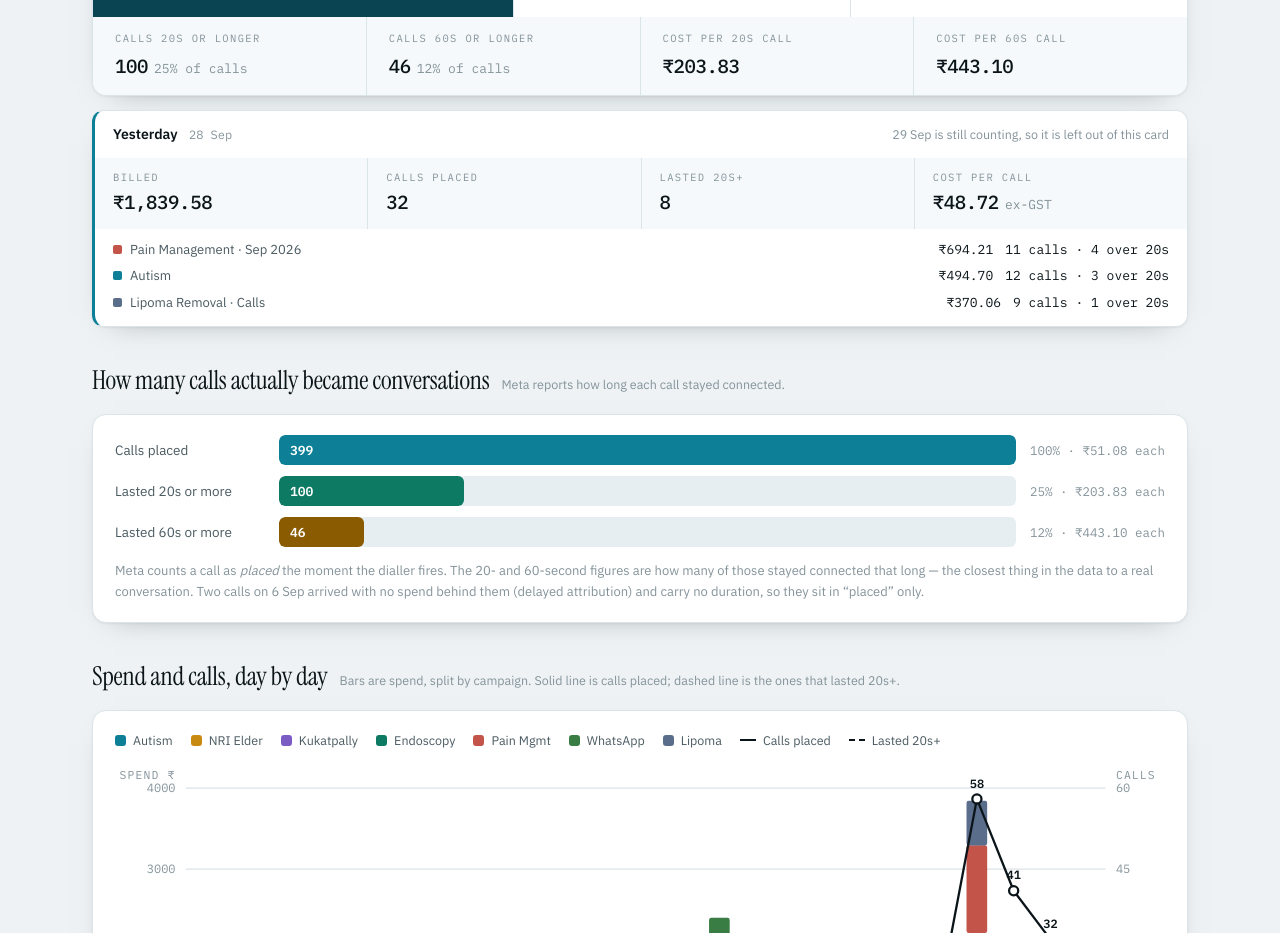
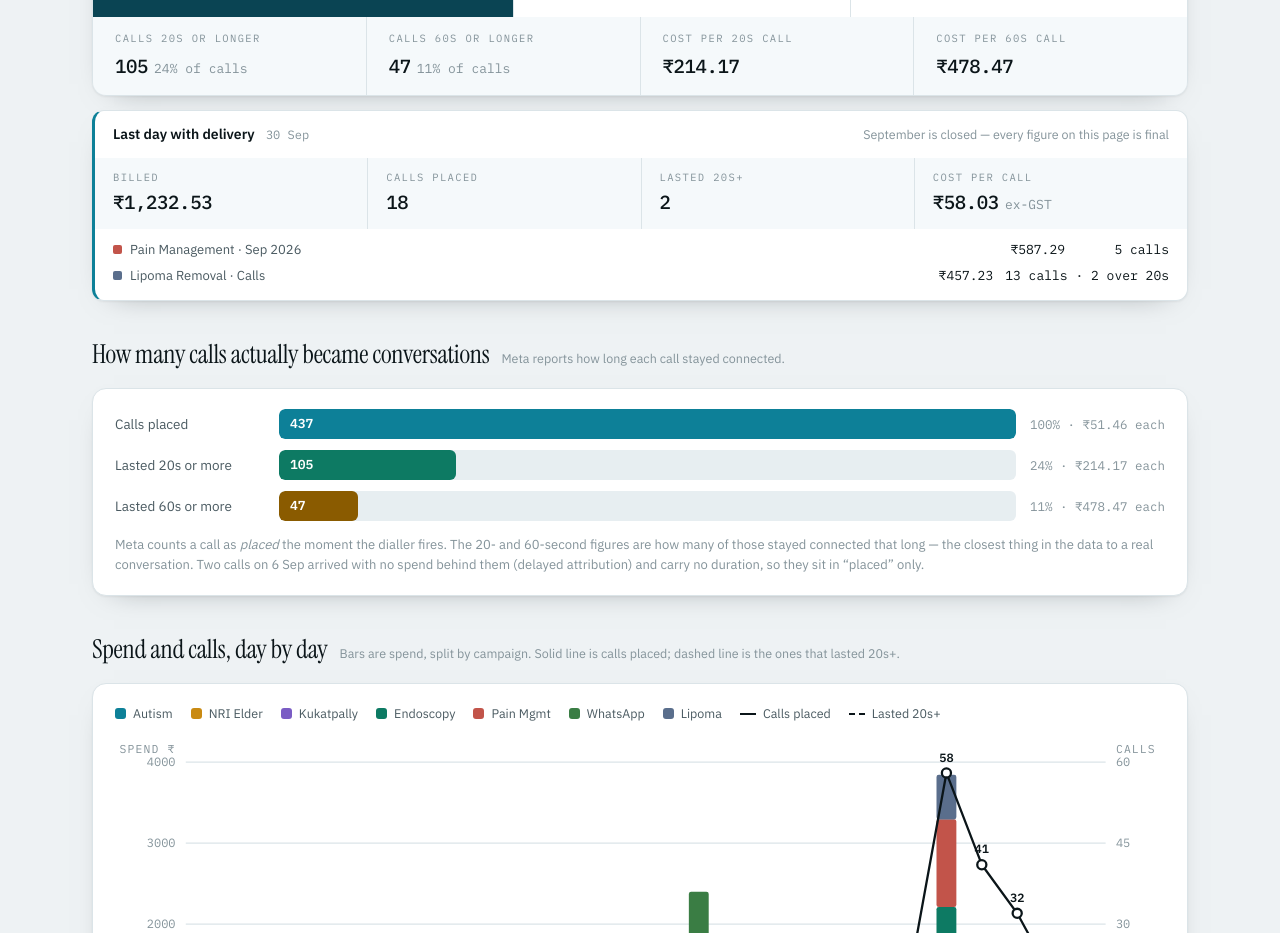
Before and after one commit to lenkasacademy-pixel/o2-reports, a plain HTML site: page index.html in a window 1280 px wide. Shown: the part 275-1208 px from the top of the page. Drawn offline with Linux system fonts and the light colour scheme.

Commit message:
Close out September: the 29th settled 15x, the 30th is new
September 2026 is now a complete, settled month, so the report covers the full
4-30 Sep delivery window instead of stopping at the 28th with a part-day.

- Ad spend Rs 31,099.61 + 18% GST = Rs 36,697.54 billed (was Rs 34,213.34)
- 437 calls placed, 105 held 20s, 47 held 60s (was 399 / 100 / 46)
- Rs 51.46 per call placed, Rs 214.17 per 20-second call
- SNAP_DAY is now null: nothing on the page is still accruing, so the Yesterday
  card switches to closed-month wording and no day is held out of the totals
- LIVE drops to {Pain Management}; Lipoma is PAUSED

The 29 Sep part-day was published at Rs 71.22 and settled at Rs 1,056.20. That is
the guard working as designed.

Campaign sums equal the ad_account daily totals on spend and impressions for all
26 delivery days, and every 20s/60s/tap derivation divides to a whole number.

Co-Authored-By: Claude Opus 5 <noreply@anthropic.com>
Claude-Session: https://claude.ai/code/session_01J7U9izawsqEyayBPKhnwPj

```diff
--- a/index.html
+++ b/index.html
@@ -5,7 +5,7 @@
 <meta name="viewport" content="width=device-width, initial-scale=1">
 <meta name="robots" content="noindex, nofollow">
 <title>O2 Health Hub · Calls Report</title>
-<!-- Standalone snapshot: Meta Ads figures frozen 29 Sep 2026, 11:10 am IST. Account 924502380456661. September 2026 only. No live connection. -->
+<!-- Standalone snapshot: Meta Ads figures frozen 25 Nov 2026, 8:15 am IST. Account 924502380456661. September 2026 only (now a closed month). No live connection. -->
 <link rel="preconnect" href="https://fonts.googleapis.com">
 <link rel="preconnect" href="https://fonts.gstatic.com" crossorigin>
 <link rel="stylesheet" href="https://fonts.googleapis.com/css2?family=Instrument+Serif:ital@0;1&family=IBM+Plex+Mono:wght@400;500;600&family=IBM+Plex+Sans:wght@400;500;600&display=swap">
@@ -165,7 +165,7 @@ footer{margin-top:44px; padding-top:18px; border-top:1px solid var(--hair); font
       <h1>Calls, and <em>what each one cost</em></h1>
     </div>
     <div class="mast-r">
-      <div class="stamp"><span class="dot"></span><span>Snapshot 29 Sep 2026, 11:10 am · account 924502380456661</span></div>
+      <div class="stamp"><span class="dot"></span><span>Snapshot 25 Nov 2026, 8:15 am · account 924502380456661</span></div>
     </div>
   </div>
 
@@ -226,12 +226,12 @@ footer{margin-top:44px; padding-top:18px; border-top:1px solid var(--hair); font
 
   <footer>
     <span>O2 Health Hub · prepared by Lenka's Academy</span>
-    <span class="mono">September 2026 · frozen 29 Sep, 11:10 am · source: Meta Ads Manager</span>
+    <span class="mono">September 2026 · frozen 25 Nov, 8:15 am · source: Meta Ads Manager</span>
   </footer>
 </div>
 
 <script>
-/* ---- baked figures: Meta Ads, account 924502380456661, September 2026, frozen 29 Sep 2026, 11:10 am IST ----
+/* ---- baked figures: Meta Ads, account 924502380456661, September 2026, frozen 25 Nov 2026, 8:15 am IST ----
    20s/60s counts are derived as spend ÷ cost_per_action_type for
    click_to_call_native_20s_call_connect / _60s_call_connect. Every division lands
    on a whole number and the per-campaign sums equal Meta's own period totals. */
@@ -244,67 +244,69 @@ const CAMPS = [
   {n:"O2 Guardian · NRI + Bengaluru WhatsApp", short:"WhatsApp", type:"msg", c:"#3a7d44"},
   {n:"Lipoma Removal · Calls",       short:"Lipoma",     type:"calls", c:"#5a6e8c"}
 ];
-const LIVE = new Set([4, 6]);         /* campaign indexes still ACTIVE at Meta */
-const SNAP_DAY = "2026-09-29";        /* last day in the data (part-day) */
-const YDAY     = "2026-09-28";        /* the last complete day */
+const LIVE = new Set([4]);            /* campaign indexes still ACTIVE at Meta */
+const SNAP_DAY = null;                /* no part-day: September is closed, every day here is settled */
+const YDAY     = "2026-09-30";        /* the last day with delivery */
 const GST      = 0.18;                /* Meta bills 18% GST on ad spend in India */
 /* [campIdx, date, spend, placed, calls20s, calls60s, tapped, impressions, reach, linkClicks] */
 const DAILY = [
-  [0,"2026-09-04",   55.49, 1, 1, 0,  1,  1092,  1016,   5],
-  [1,"2026-09-04", 1180.32, 0, 0, 0,  0,  1361,  1249,  24],
-  [0,"2026-09-05",  623.79,17, 5, 4, 20, 17251, 14636, 128],
-  [1,"2026-09-05",  595.43, 0, 0, 0,  0,   539,   449,   6],
-  [0,"2026-09-06",    0.00, 2, 0, 0,  0,     0,     0,   0],
-  [1,"2026-09-06",  328.51, 0, 0, 0,  0,   361,   285,   3],
-  [2,"2026-09-08",  502.22, 5, 1, 1,  8, 13566, 11000,  82],
-  [3,"2026-09-09",  499.55,11, 2, 2, 16,  7412,  5685,  33],
-  [1,"2026-09-10",  582.55, 0, 0, 0,  0,   439,   393,   6],
-  [3,"2026-09-10",  499.62, 9, 1, 0, 11,  8844,  7380,  37],
-  [4,"2026-09-10",  171.45, 3, 0, 0,  3,  1411,  1194,   9],
-  [4,"2026-09-11",  818.87,20, 7, 6, 19,  7644,  5976,  34],
-  [4,"2026-09-12",  521.01,16, 4, 2, 16,  4626,  3465,  25],
-  [5,"2026-09-12",  121.59, 0, 0, 0,  0,   767,   615,   6],
-  [4,"2026-09-13",  688.30,17, 4, 3, 16,  6901,  5140,  29],
-  [5,"2026-09-13",  282.23, 0, 0, 0,  0,  2173,  1556,  13],
-  [4,"2026-09-14",  770.10,18, 2, 2, 18,  7402,  5604,  35],
-  [5,"2026-09-14",  451.45, 0, 0, 0,  0,  2770,  1926,  13],
-  [4,"2026-09-15",  437.13, 8, 3, 3,  9,  5053,  3979,  23],
-  [5,"2026-09-15",  406.93, 0, 0, 0,  0,  3095,  2083,  16],
-  [4,"2026-09-16",  790.69,13, 4, 1, 14,  8639,  6653,  35],
-  [5,"2026-09-16",  453.64, 0, 0, 0,  0,  3266,  2337,  14],
-  [4,"2026-09-17",  649.52,12, 5, 3, 13,  8905,  6974,  24],
-  [5,"2026-09-17",  851.31, 0, 0, 0,  0,  7683,  6335,  40],
-  [4,"2026-09-18",    0.98, 0, 0, 0,  0,    41,    40,   1],
-  [5,"2026-09-18",    5.45, 0, 0, 0,  0,    81,    78,   0],
-  [4,"2026-09-19", 1056.12,18, 4, 1, 18, 12218,  9200,  34],
-  [5,"2026-09-19", 1343.51, 0, 0, 0,  0,  8269,  7019,  48],
-  [4,"2026-09-20",  716.88, 9, 2, 1,  9,  8211,  6326,  27],
-  [5,"2026-09-20",  919.04, 0, 0, 0,  0,  5788,  4631,  39],
-  [4,"2026-09-21",  666.92, 7, 4, 3,  8,  7093,  5540,  19],
-  [5,"2026-09-21",  854.77, 0, 0, 0,  0,  6721,  5434,  26],
-  [4,"2026-09-22",  484.03, 7, 4, 2,  7,  5005,  4094,  19],
-  [5,"2026-09-22",  234.87, 0, 0, 0,  0,  2291,  2171,  18],
-  [6,"2026-09-22",  125.63, 7, 1, 0,  7,  2754,  2345,  12],
-  [4,"2026-09-23",  751.73, 8, 3, 0,  8,  9022,  7015,  26],
-  [6,"2026-09-23",  605.66,16, 5, 2, 21, 14452, 10841,  69],
-  [4,"2026-09-24",  403.32,10, 1, 0, 10,  3695,  3043,  20],
-  [6,"2026-09-24",  310.51,12, 4, 2, 13,  8599,  7350,  35],
-  [0,"2026-09-25",   81.41, 0, 0, 0,  0,  1076,   972,  10],
-  [3,"2026-09-25",  458.31, 8, 0, 0, 13, 11136,  9168,  68],
-  [4,"2026-09-25",  251.90, 7, 3, 0,  8,  2985,  2628,  12],
-  [6,"2026-09-25",  225.02, 7, 2, 0,  9,  7350,  6568,  24],
-  [0,"2026-09-26",  875.00,10, 1, 0, 12, 20356, 16776, 125],
-  [3,"2026-09-26", 1338.13,22, 5, 2, 39, 27120, 20259, 152],
-  [4,"2026-09-26", 1081.11,13, 1, 1, 13,  9088,  7331,  29],
-  [6,"2026-09-26",  551.44,13, 2, 0, 19, 17267, 14961,  66],
-  [3,"2026-09-27",  665.34,16, 4, 0, 19, 11821,  9477,  88],
-  [4,"2026-09-27",  688.46,11, 5, 2, 12,  7672,  6091,  27],
-  [6,"2026-09-27",  458.15,14, 2, 0, 17, 14199, 11881,  46],
-  [0,"2026-09-28",  494.70,12, 3, 0,  9, 10180,  9051,  71],
-  [4,"2026-09-28",  694.21,11, 4, 2, 12,  8926,  7212,  27],
-  [6,"2026-09-28",  370.06, 9, 1, 1, 14, 11274,  9509,  36],
-  [4,"2026-09-29",   43.37, 1, 0, 0,  1,   360,   277,   1],
-  [6,"2026-09-29",   27.85, 2, 1, 0,  2,   841,   757,   3]
+  [0,"2026-09-04",   55.49, 1, 1, 0, 1,  1092,  1016,   5],
+  [1,"2026-09-04", 1180.32, 0, 0, 0, 0,  1361,  1249,  24],
+  [0,"2026-09-05",  623.79,17, 5, 4,20, 17251, 14636, 128],
+  [1,"2026-09-05",  595.43, 0, 0, 0, 0,   539,   449,   6],
+  [0,"2026-09-06",    0.00, 2, 0, 0, 0,     0,     0,   0],
+  [1,"2026-09-06",  328.51, 0, 0, 0, 0,   361,   285,   3],
+  [2,"2026-09-08",  502.22, 5, 1, 1, 8, 13566, 11000,  82],
+  [3,"2026-09-09",  499.55,11, 2, 2,16,  7412,  5685,  33],
+  [1,"2026-09-10",  582.55, 0, 0, 0, 0,   439,   393,   6],
+  [3,"2026-09-10",  499.62, 9, 1, 0,11,  8844,  7380,  37],
+  [4,"2026-09-10",  171.45, 3, 0, 0, 3,  1411,  1194,   9],
+  [4,"2026-09-11",  818.87,20, 7, 6,19,  7644,  5976,  34],
+  [4,"2026-09-12",  521.01,16, 4, 2,16,  4626,  3465,  25],
+  [5,"2026-09-12",  121.59, 0, 0, 0, 0,   767,   615,   6],
+  [4,"2026-09-13",  688.30,17, 4, 3,16,  6901,  5140,  29],
+  [5,"2026-09-13",  282.23, 0, 0, 0, 0,  2173,  1556,  13],
+  [4,"2026-09-14",  770.10,18, 2, 2,18,  7402,  5604,  35],
+  [5,"2026-09-14",  451.45, 0, 0, 0, 0,  2770,  1926,  13],
+  [4,"2026-09-15",  437.13, 8, 3, 3, 9,  5053,  3979,  23],
+  [5,"2026-09-15",  406.93, 0, 0, 0, 0,  3095,  2083,  16],
+  [4,"2026-09-16",  790.69,13, 4, 1,14,  8639,  6653,  35],
+  [5,"2026-09-16",  453.64, 0, 0, 0, 0,  3266,  2337,  14],
+  [4,"2026-09-17",  649.52,12, 5, 3,13,  8905,  6974,  24],
+  [5,"2026-09-17",  851.31, 0, 0, 0, 0,  7683,  6335,  40],
+  [4,"2026-09-18",    0.98, 0, 0, 0, 0,    41,    40,   1],
+  [5,"2026-09-18",    5.45, 0, 0, 0, 0,    81,    78,   0],
+  [4,"2026-09-19", 1056.12,18, 4, 1,18, 12218,  9200,  34],
+  [5,"2026-09-19", 1343.51, 0, 0, 0, 0,  8269,  7019,  48],
+  [4,"2026-09-20",  716.88, 9, 2, 1, 9,  8211,  6326,  27],
+  [5,"2026-09-20",  919.04, 0, 0, 0, 0,  5788,  4631,  39],
+  [4,"2026-09-21",  666.92, 7, 4, 3, 8,  7093,  5540,  19],
+  [5,"2026-09-21",  854.77, 0, 0, 0, 0,  6721,  5434,  26],
+  [4,"2026-09-22",  484.03, 7, 4, 2, 7,  5005,  4094,  19],
+  [5,"2026-09-22",  234.87, 0, 0, 0, 0,  2291,  2171,  18],
+  [6,"2026-09-22",  125.63, 7, 1, 0, 7,  2754,  2345,  12],
+  [4,"2026-09-23",  751.73, 8, 3, 0, 8,  9022,  7015,  26],
+  [6,"2026-09-23",  605.66,16, 5, 2,21, 14452, 10841,  69],
+  [4,"2026-09-24",  403.32,10, 1, 0,10,  3695,  3043,  20],
+  [6,"2026-09-24",  310.51,12, 4, 2,13,  8599,  7350,  35],
+  [0,"2026-09-25",   81.41, 0, 0, 0, 0,  1076,   972,  10],
+  [3,"2026-09-25",  458.31, 8, 0, 0,13, 11136,  9168,  68],
+  [4,"2026-09-25",  251.90, 7, 3, 0, 8,  2985,  2628,  12],
+  [6,"2026-09-25",  225.02, 7, 2, 0, 9,  7350,  6568,  24],
+  [0,"2026-09-26",  875.00,10, 1, 0,12, 20356, 16776, 125],
+  [3,"2026-09-26", 1338.13,22, 5, 2,39, 27120, 20259, 152],
+  [4,"2026-09-26", 1081.11,13, 1, 1,13,  9088,  7331,  29],
+  [6,"2026-09-26",  551.44,13, 2, 0,19, 17267, 14961,  66],
+  [3,"2026-09-27",  665.34,16, 4, 0,19, 11821,  9477,  88],
+  [4,"2026-09-27",  688.46,11, 5, 2,12,  7672,  6091,  27],
+  [6,"2026-09-27",  458.15,14, 2, 0,17, 14199, 11881,  46],
+  [0,"2026-09-28",  495.44,12, 3, 0, 9, 10206,  9070,  71],
+  [4,"2026-09-28",  694.98,11, 4, 2,12,  8944,  7234,  27],
+  [6,"2026-09-28",  373.08, 9, 1, 1,14, 11321,  9561,  36],
+  [4,"2026-09-29",  669.68, 9, 1, 0, 8,  7389,  5942,  18],
+  [6,"2026-09-29",  386.52,11, 2, 0,14, 12031, 10157,  45],
+  [4,"2026-09-30",  587.29, 5, 0, 0, 4,  6266,  5201,  21],
+  [6,"2026-09-30",  457.23,13, 2, 1,15, 12928, 10767,  50]
 ];
 const SP=2, PL=3, C20=4, C60=5, TAP=6, IMP=7, RCH=8, CLK=9;
 
@@ -346,8 +348,9 @@ function render(){
     const yCallSpend = yCall.reduce((a,r)=>a+r[SP],0);
     yday.innerHTML = `
       <div class="yday-h">
-        <div class="t">Yesterday <span>${dLbl(YDAY)}</span></div>
-        <div class="r">${dLbl(SNAP_DAY)} is still counting, so it is left out of this card</div>
+        <div class="t">${SNAP_DAY ? "Yesterday" : "Last day with delivery"} <span>${dLbl(YDAY)}</span></div>
+        <div class="r">${SNAP_DAY ? dLbl(SNAP_DAY) + " is still counting, so it is left out of this card"
+                                  : "September is closed \u2014 every figure on this page is final"}</div>
       </div>
       <div class="yday-stats">
         <div><div class="k">Billed</div><div class="v mono">${inr(ySpend+yGst)}</div></div>
```
Also changed, not shown: 1 other file.
